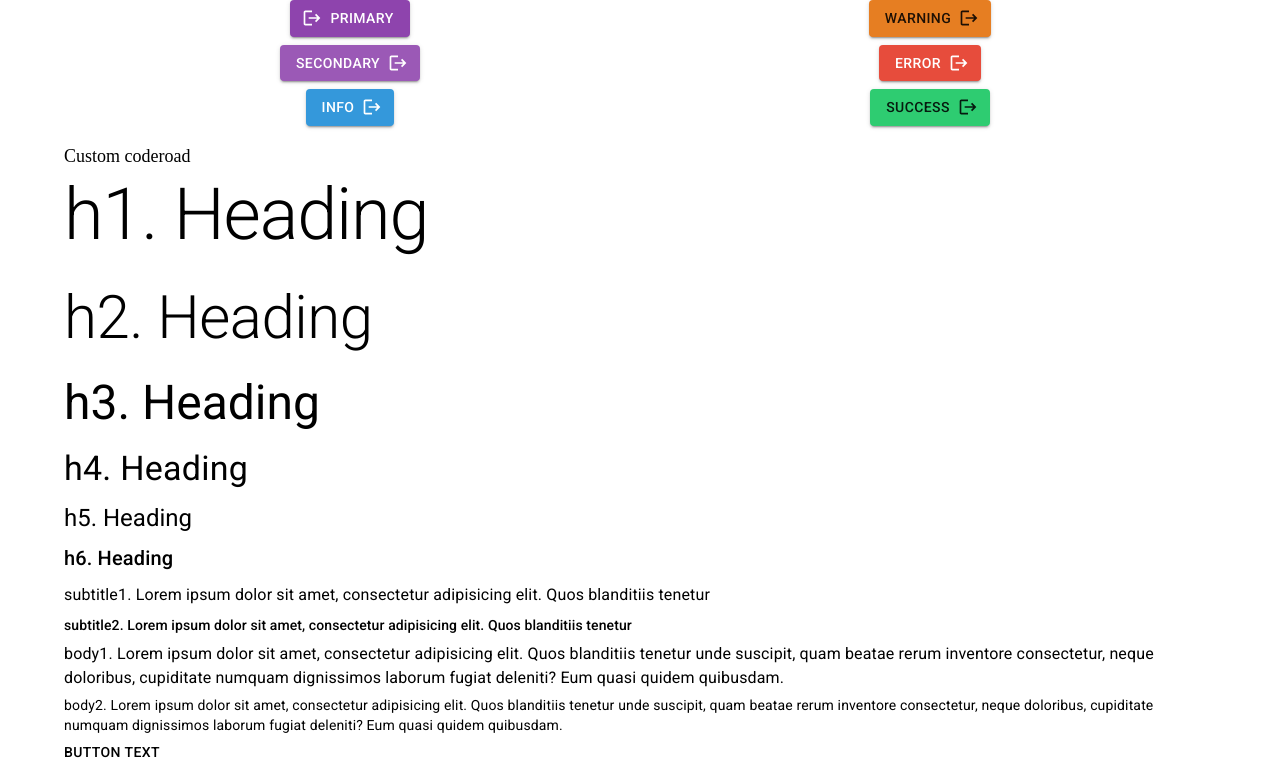
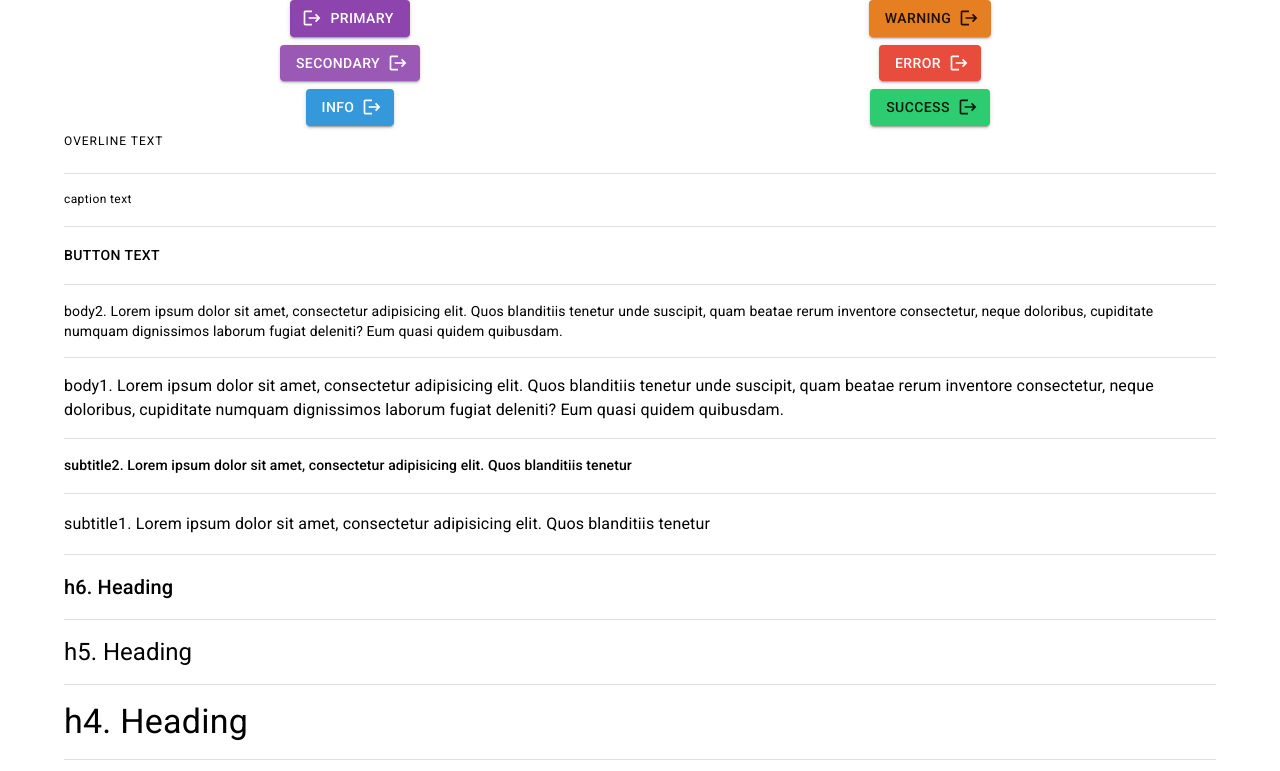
Before and after one commit to coderoadpl/frontend--material-ui--task-17, a React (Create React App) app: page / in a window 1280 px wide. Shown: the top 771 px of the page. Built offline with nearby package versions, Linux system fonts and the light colour scheme.

Commit message:
Stack & Divider

```diff
--- a/src/App.js
+++ b/src/App.js
@@ -1,6 +1,6 @@
 import React from 'react'
 
-import { Container, Grid, Button, Typography } from '@mui/material'
+import { Container, Grid, Stack, Divider, Button, Typography } from '@mui/material'
 
 import { Logout as LogoutIcon } from '@mui/icons-material'
 
@@ -86,111 +86,62 @@ export const App = () => {
           </Grid>
         </Grid>
       </Grid>
-      <br />
-      <Typography
-        variant={'coderoad'}
-        component={'div'}
-        gutterBottom={true}
+      <Stack
+        direction={'column-reverse'}
+        divider={<Divider />}
+        spacing={2}
       >
+        <Typography variant={'coderoad'}>
           Custom coderoad
         </Typography>
-      <Typography
-        variant={'h1'}
-        component={'div'}
-        gutterBottom={true}
-      >
+        <Typography variant={'h1'}>
           h1. Heading
         </Typography>
-      <Typography
-        variant={'h2'}
-        gutterBottom={true}
-        component={'div'}
-      >
+        <Typography variant={'h2'}>
           h2. Heading
         </Typography>
-      <Typography
-        variant={'h3'}
-        gutterBottom={true}
-        component={'div'}
-      >
+        <Typography variant={'h3'}>
           h3. Heading
         </Typography>
-      <Typography
-        variant={'h4'}
-        gutterBottom={true}
-        component={'div'}
-      >
+        <Typography variant={'h4'}>
           h4. Heading
         </Typography>
-      <Typography
-        variant={'h5'}
-        gutterBottom={true}
-        component={'div'}
-      >
+        <Typography variant={'h5'}>
           h5. Heading
         </Typography>
-      <Typography
-        variant={'h6'}
-        gutterBottom={true}
-        component={'div'}
-      >
+        <Typography variant={'h6'}>
           h6. Heading
         </Typography>
-      <Typography
-        variant={'subtitle1'}
-        gutterBottom={true}
-        component={'div'}
-      >
+        <Typography variant={'subtitle1'}>
           subtitle1. Lorem ipsum dolor sit amet, consectetur adipisicing elit. Quos
           blanditiis tenetur
         </Typography>
-      <Typography
-        variant={'subtitle2'}
-        gutterBottom={true}
-        component={'div'}
-      >
+        <Typography variant={'subtitle2'}>
           subtitle2. Lorem ipsum dolor sit amet, consectetur adipisicing elit. Quos
           blanditiis tenetur
         </Typography>
-      <Typography
-        variant={'body1'}
-        gutterBottom={true}
-      >
+        <Typography variant={'body1'}>
           body1. Lorem ipsum dolor sit amet, consectetur adipisicing elit. Quos
           blanditiis tenetur unde suscipit, quam beatae rerum inventore consectetur,
           neque doloribus, cupiditate numquam dignissimos laborum fugiat deleniti? Eum
           quasi quidem quibusdam.
         </Typography>
-      <Typography
-        variant={'body2'}
-        gutterBottom={true}
-      >
+        <Typography variant={'body2'}>
           body2. Lorem ipsum dolor sit amet, consectetur adipisicing elit. Quos
           blanditiis tenetur unde suscipit, quam beatae rerum inventore consectetur,
           neque doloribus, cupiditate numquam dignissimos laborum fugiat deleniti? Eum
           quasi quidem quibusdam.
         </Typography>
-      <Typography
-        variant={'button'}
-        display={'block'}
-        gutterBottom={true}
-      >
+        <Typography variant={'button'}>
           button text
         </Typography>
-      <Typography
-        variant={'caption'}
-        display={'block'}
-        gutterBottom={true}
-      >
+        <Typography variant={'caption'}>
           caption text
         </Typography>
-      <Typography
-        variant={'overline'}
-        display={'block'}
-        gutterBottom={true}
-      >
+        <Typography variant={'overline'}>
           overline text
         </Typography>
+      </Stack>
     </Container>
   )
 }
```
Lines whose indentation alone changed are shown as unchanged.
